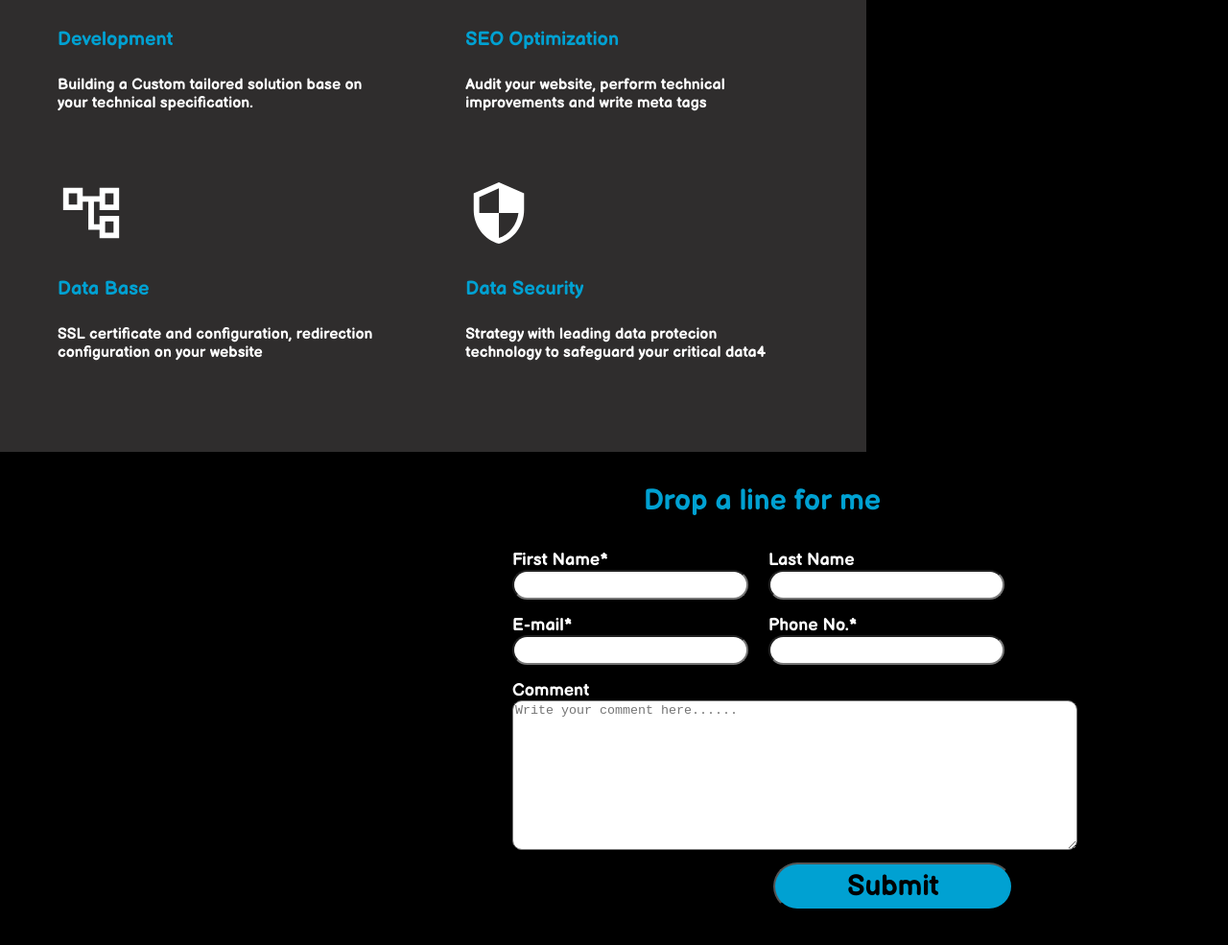
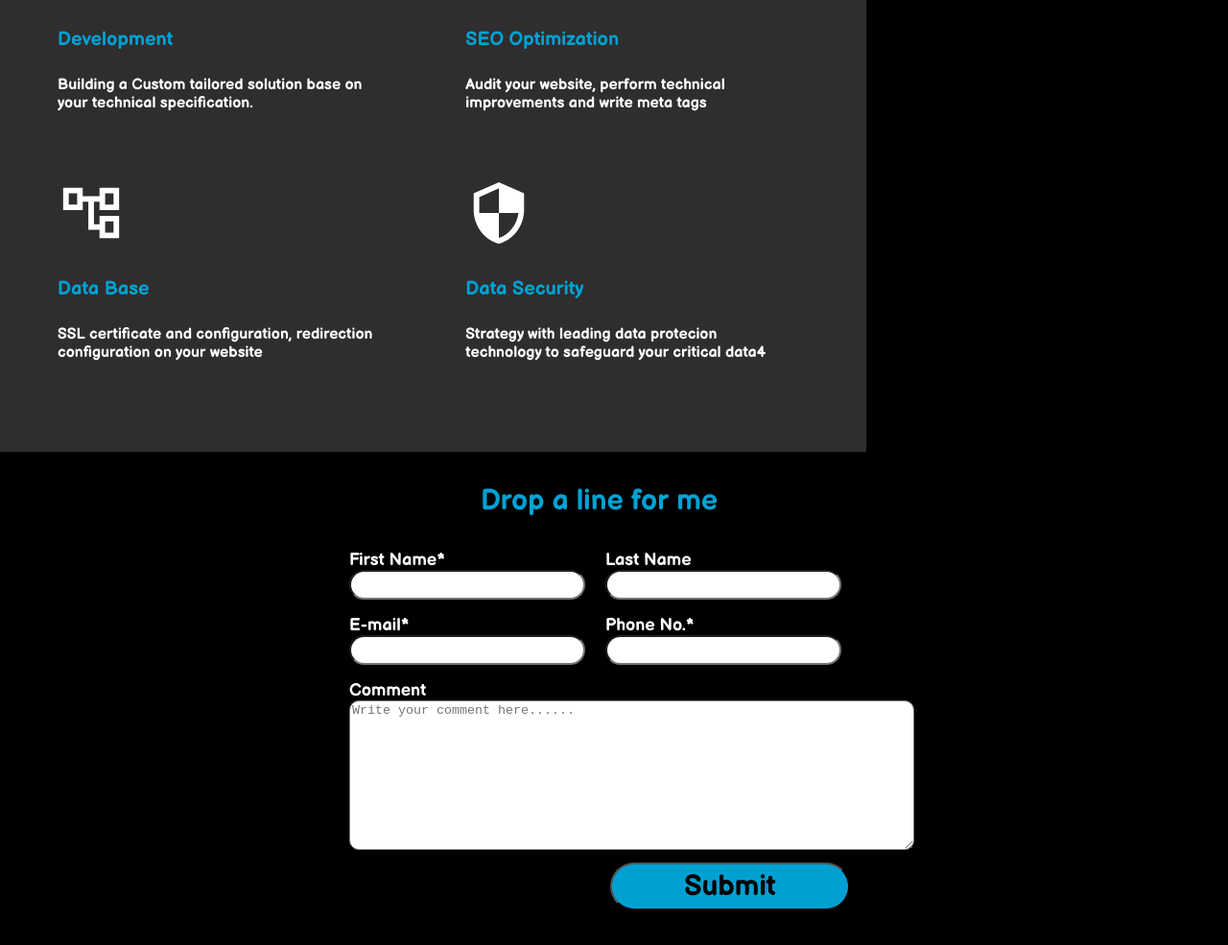
Before and after one commit to huzaifarehan/huzaifarehan.github.io, a plain HTML site: page index.html in a window 1280 px wide. Shown: the part 1557-2542 px from the top of the page at 96% size. Drawn offline with Linux system fonts and the light colour scheme.

Commit message:
Update style.css

```diff
--- a/style.css
+++ b/style.css
@@ -228,7 +228,7 @@
         .footer {
             /* border: 2px solid red; */
             position: absolute;
-            right: 30px;
+            right: 200px;
             width: 895px;
             height: 600px;
         }
```
